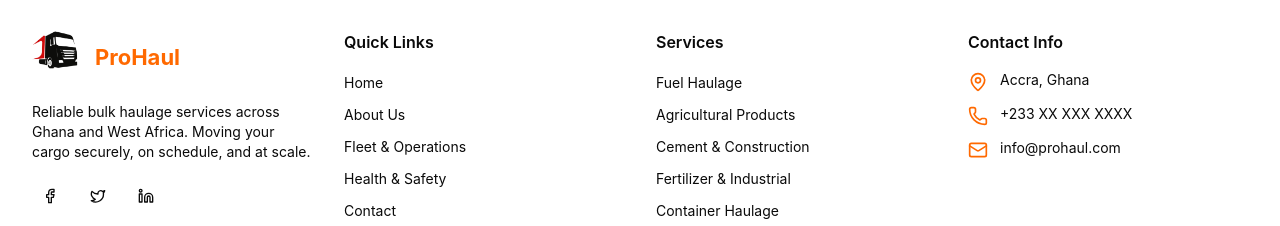
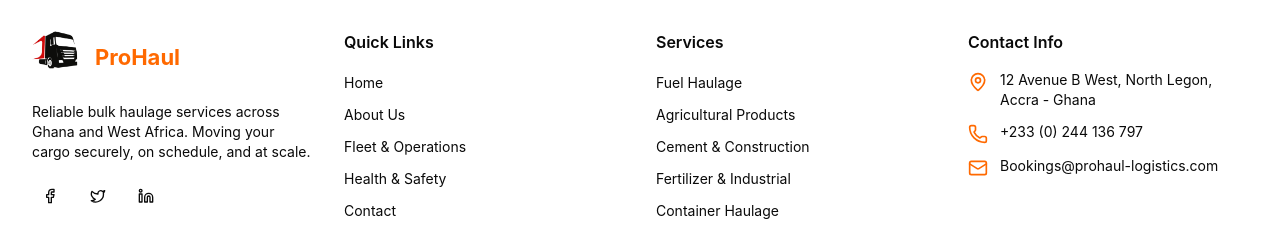
Before and after one commit to OwusuEmmanuelTakyi/ProHaul-logistics, a React (Vite) app: page / in a window 1280 px wide. Shown: the part 7796-8022 px from the top of the page. Built offline with nearby package versions, Linux system fonts and the light colour scheme.

Commit message:
added the footer

```diff
--- a/src/app/components/Footer.tsx
+++ b/src/app/components/Footer.tsx
@@ -121,19 +121,21 @@ export function Footer() {
               <li className="flex items-start gap-3">
                 <MapPin className="w-5 h-5 text-orange-500 flex-shrink-0 mt-0.5" />
                 <span className="text-sm text-muted-foreground">
-                  Accra, Ghana
+                    12 Avenue B West,
+                    North Legon, <br/>
+                    Accra - Ghana
                 </span>
               </li>
               <li className="flex items-start gap-3">
                 <Phone className="w-5 h-5 text-orange-500 flex-shrink-0 mt-0.5" />
                 <span className="text-sm text-muted-foreground">
-                  +233 XX XXX XXXX
+                  +233 (0) 244 136 797
                 </span>
               </li>
               <li className="flex items-start gap-3">
                 <Mail className="w-5 h-5 text-orange-500 flex-shrink-0 mt-0.5" />
                 <span className="text-sm text-muted-foreground">
-                  info@prohaul.com
+                  Bookings@prohaul-logistics.com
                 </span>
               </li>
             </ul>
--- a/src/app/pages/Contact.tsx
+++ b/src/app/pages/Contact.tsx
@@ -608,7 +608,7 @@ export function Contact() {
               <div className="flex h-10 w-10 flex-shrink-0 items-center justify-center rounded-xl bg-orange-500">
                 <Send className="h-5 w-5 text-white" />
               </div>
-              <span className="text-sm font-semibold text-orange-200">Contact ProHaul</span>
+              <span className="text-sm font-semibold text-orange-200"></span>
             </motion.div>
 
             {/* Headline */}
```
